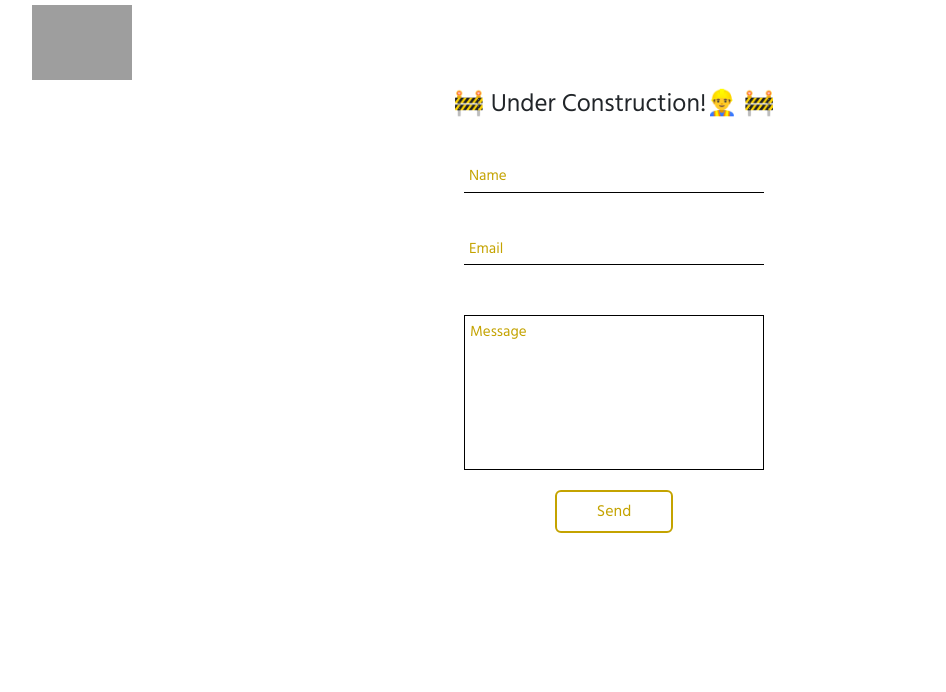
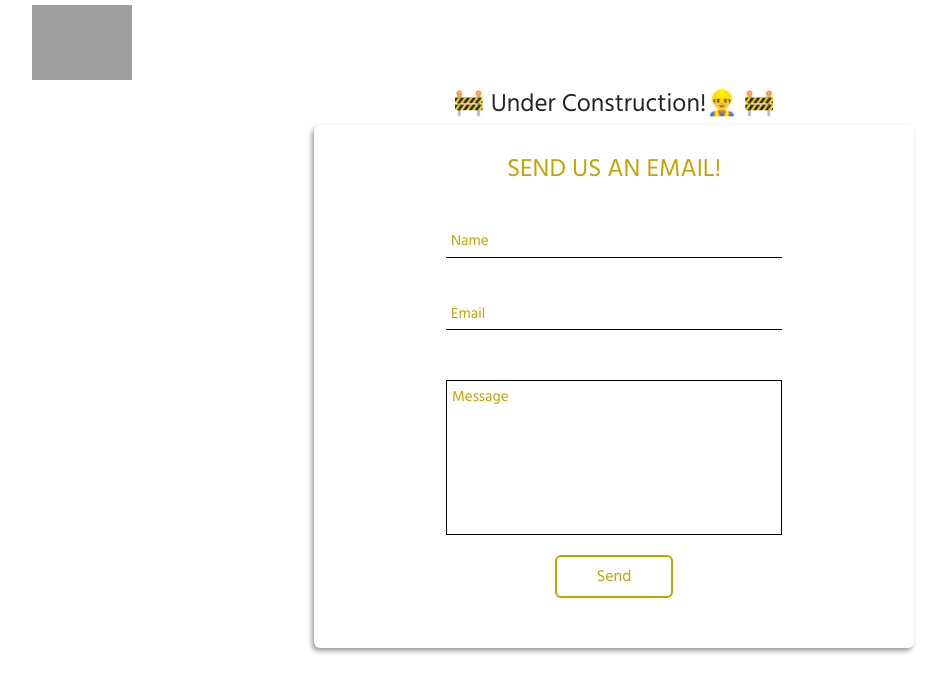
Before and after one commit to Lucidreline/law-club, a React (Create React App) app: page /contact in a window 1280 px wide. Shown: the top 692 px of the page, without its empty margins (26-972 px from the left). Built offline with nearby package versions, Linux system fonts and the light colour scheme; grey boxes are pictures that could not be loaded.

Commit message:
Added additional styles to the contact form.

```diff
--- a/src/components/btn/btn.styles.scss
+++ b/src/components/btn/btn.styles.scss
@@ -13,8 +13,10 @@
     transition: all 0.3s ease;
 
     &:hover {
+      scale: 1.025;
       background: #c4a300;
       color: white;
+      box-shadow: -3px 4px 5px rgba(0, 0, 0, 0.35);
     }
 
   }
--- a/src/components/input/input.styles.scss
+++ b/src/components/input/input.styles.scss
@@ -1,6 +1,6 @@
 .custom-text-input,
 .custom-text-area {
-  width: 50%;
+  width: 60%; // this is changed with a media query in contact-us-form.styles.scss
   position: relative;
 
   input,
--- a/src/components/sections/contact-page-sections/contact-us-form/contact-us-form.component.jsx
+++ b/src/components/sections/contact-page-sections/contact-us-form/contact-us-form.component.jsx
@@ -1,4 +1,5 @@
 import React, { Component } from 'react';
+
 import Input from '../../../input/input.component';
 import Btn from '../../../btn/btn.component'
 
@@ -27,26 +28,55 @@ class ContactUsForm extends Component {
 
   handleSubmit = (e) => {
     e.preventDefault()
-    e.target.reset()
+    const { name, email, message } = this.state
 
     // validate data
-    // send via sendgrid
-    const { name, email, message } = this.state
-    const msg = {
-      name,
-      email,
-      message
-    }
-    console.log('sending: ' + msg.name, msg.email, msg.message)
 
 
+    // send via sendgrid
+
+    this.sendEmail(name, email, message)
+
+
+    // clear form
+    this.clearForm(e)
+
+  }
+
+  clearForm = (form) => {
     this.setState({ name: '', email: '', message: '' })
+    form.target.reset()
+    document.querySelectorAll('.contact-us-form form input').forEach(input => {
+      input.classList.remove('valid')
+    })
+    document.querySelectorAll('.contact-us-form form textarea').forEach(input => {
+      input.classList.remove('valid')
+    })
   }
+
+  sendEmail = (_name, _email, _message) => {
+
+    // const email = {
+    //   to: 'ma52castaneda@gmail.com',
+    //   from: 'ma52castaneda@gmail.com',
+    //   subject: 'Website Message',
+    //   text: `
+    //   From: ${_name}\n
+    //   Email: ${_email}\n
+    //   Message: ${_message}\n
+    //   `
+    // }
+
+    // send this as a post request to back ends
+  }
+
+
 
   render() {
     return (
       <div className='contact-us-form'>
         <form onSubmit={this.handleSubmit}>
+          <h2 className='form-title'>Send us an Email!</h2>
           <Input type='text' name='name' placeholder='Name' handleChange={this.handleChange} />
           <Input type='text' name='email' placeholder='Email' handleChange={this.handleChange} />
           <Input type='textArea' name='message' placeholder='Message' handleChange={this.handleChange} />
--- a/src/components/sections/contact-page-sections/contact-us-form/contact-us-form.styles.scss
+++ b/src/components/sections/contact-page-sections/contact-us-form/contact-us-form.styles.scss
@@ -1,6 +1,28 @@
-.contact-us-form{
+.contact-us-form {
   width: 60rem;
   margin: auto;
+  border-radius: 6px;
+  box-shadow: -2px 3px 5px rgba(0, 0, 0, 0.4);
+  padding: 3rem 2rem;
 
+  .form-title {
+    text-align: center;
+    text-transform: uppercase;
+    font-size: 2.5rem;
+    color: #c4a300;
+  }
+}
 
+@media screen and (max-width: 700px) {
+  .contact-us-form {
+    width: 90%;
+  }
 }
+
+@media screen and (max-width: 525px) {
+
+  .contact-us-form .custom-text-input,
+  .contact-us-form .custom-text-area {
+    width: 90%;
+  }
+}
```
Also changed, not shown: package.json (line endings or trailing spaces), 1 other file (tests, documents, lock files or other folders).
